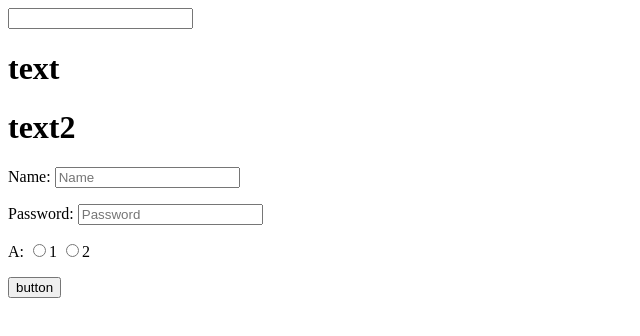
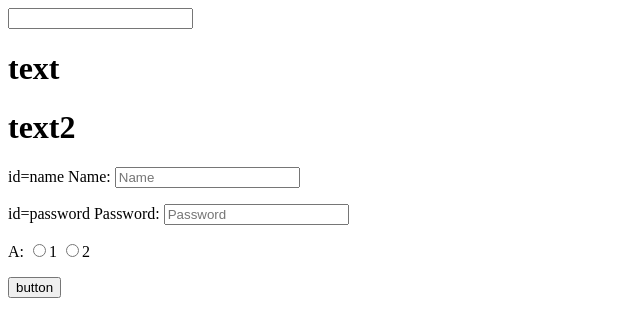
Before and after one commit to A123play2012/my_projects, a plain HTML site: page index.html in a window 1280 px wide. Shown: the whole page, without its empty margins (0-640 px from the left). Drawn offline with Linux system fonts and the light colour scheme.

Commit message:
index.html

```diff
--- a/index.html
+++ b/index.html
@@ -12,17 +12,17 @@
 	<h1 id=text onclick=secret()>text</h1>
 	<h1 id=text1 onmouseover=test2(this)>text2</h1>
 	<form id='form1'>
-		<label>Name:</label>
+		<label> id=name Name:</label>
 		<input placeholder='Name'></input>
 		<p></p>
-		<label>Password:</label>
+		<label> id=password Password:</label>
 		<input placeholder='Password'></input>
 		<p></p>
 		<label>A:</label>
 		<input type=radio>1</input>
 		<input type=radio>2</input>
 		<p></p>
-		<button onmouseover=>button</button>
+		<button onclick=form>button</button>
 	</form>
 	<script src='main.js'></script>
 </body>
```
